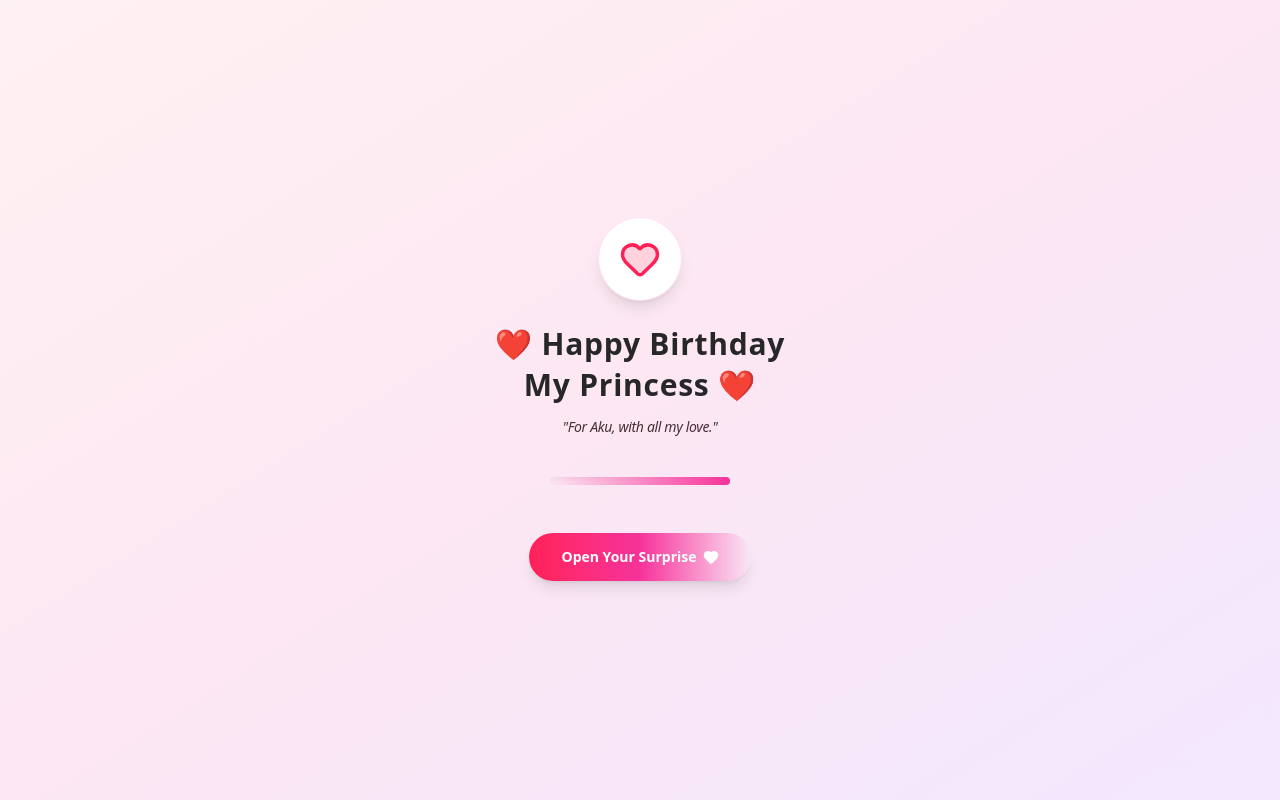
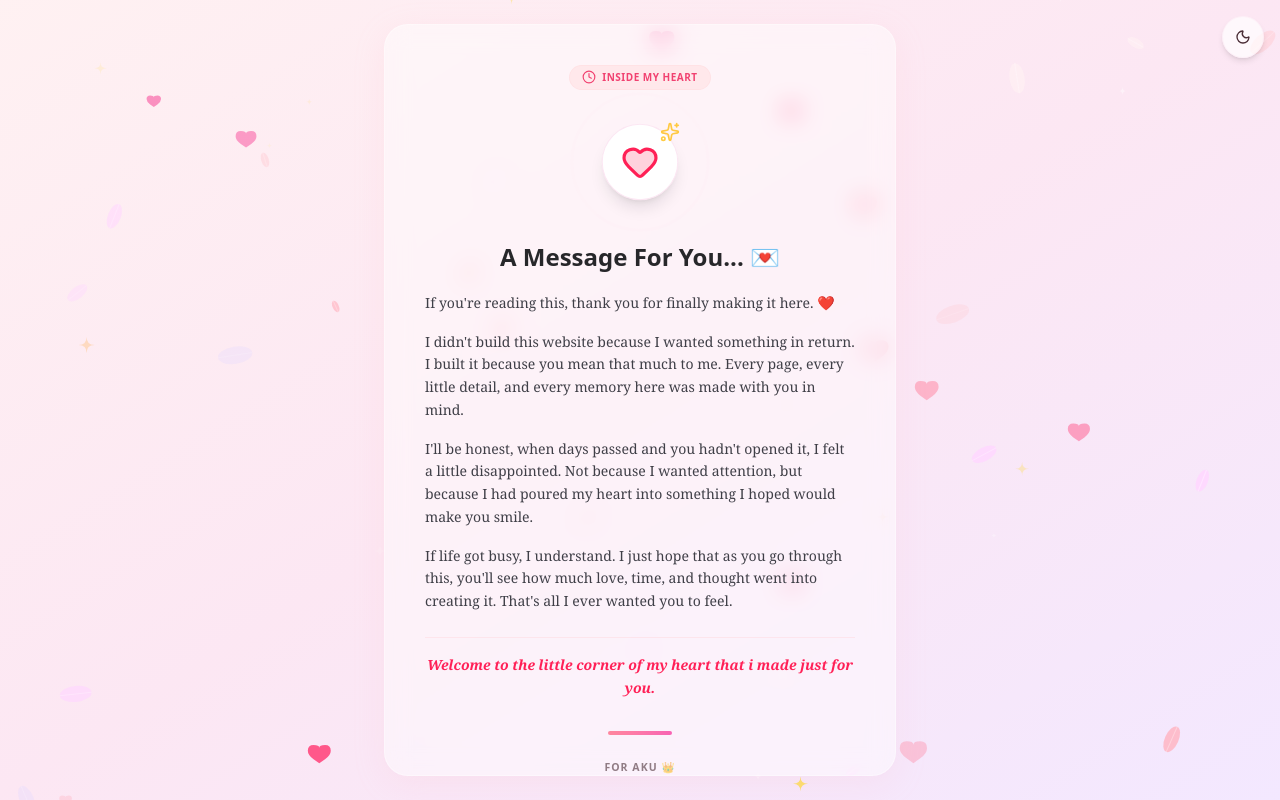
Before and after one commit to shashankdubey12345/Aku, a Next.js app: page / in a window 1280 px wide. Built offline with nearby package versions, Linux system fonts and the light colour scheme.

Commit message:
feat: add beautiful temporarily unavailable maintenance view with custom message

```diff
--- a/src/app/page.tsx
+++ b/src/app/page.tsx
@@ -16,6 +16,7 @@ import GiftBox from '@/components/GiftBox';
 import LoveQuiz from '@/components/LoveQuiz';
 import MusicController from '@/components/MusicController';
 import SurpriseMessage from '@/components/SurpriseMessage';
+import TemporaryUnavailable from '@/components/TemporaryUnavailable';
 
 import { playBackgroundMusic, triggerHaptic, playChimeSound, playPopSound, playSuccessSound } from '@/utils/sounds';
 
@@ -123,6 +124,20 @@ export default function Home() {
     triggerHaptic(100);
     window.print();
   };
+
+  // Set to true to show the "Temporarily Unavailable" (maintenance) page,
+  // or set NEXT_PUBLIC_MAINTENANCE_MODE=true in your environment variables.
+  const IS_MAINTENANCE_MODE = true;
+  const isMaintenanceMode = IS_MAINTENANCE_MODE || process.env.NEXT_PUBLIC_MAINTENANCE_MODE === 'true';
+
+  if (isMaintenanceMode) {
+    return (
+      <TemporaryUnavailable
+        isDark={isDark}
+        onDarkModeToggle={handleDarkModeToggle}
+      />
+    );
+  }
 
   return (
     <div className="relative min-h-screen w-full transition-colors duration-500 selection:bg-rose-200">
--- /dev/null
+++ b/src/components/TemporaryUnavailable.tsx
@@ -0,0 +1,138 @@
+'use client';
+
+import React from 'react';
+import { motion } from 'framer-motion';
+import { Heart, Moon, Sun, Sparkles, Clock } from 'lucide-react';
+import FloatingParticles from '@/components/FloatingParticles';
+import CursorSparkles from '@/components/CursorSparkles';
+
+interface TemporaryUnavailableProps {
+  isDark: boolean;
+  onDarkModeToggle: () => void;
+}
+
+export default function TemporaryUnavailable({
+  isDark,
+  onDarkModeToggle,
+}: TemporaryUnavailableProps) {
+  return (
+    <div className={`fixed inset-0 z-100 flex flex-col items-center justify-center p-4 bg-gradient-to-br transition-colors duration-500 overflow-hidden select-none ${
+      isDark
+        ? 'from-zinc-950 via-zinc-900 to-neutral-900'
+        : 'from-rose-50 via-pink-100 to-purple-100'
+    }`}>
+
+      {/* Background Interactive Overlays */}
+      <FloatingParticles />
+      <CursorSparkles />
+
+      {/* Background Glow */}
+      <div className={`absolute w-[320px] h-[320px] rounded-full blur-3xl -z-10 animate-pulse ${
+        isDark ? 'bg-rose-900/10' : 'bg-rose-250/20'
+      }`} />
+
+      {/* Floating Theme Control (top right) */}
+      <div className="absolute top-4 right-4 z-110">
+        <button
+          onClick={onDarkModeToggle}
+          className={`p-3 rounded-full border shadow-md transition-colors cursor-pointer ${
+            isDark
+              ? 'bg-zinc-800/80 hover:bg-zinc-800 text-zinc-300 border-white/5'
+              : 'bg-white/70 hover:bg-white text-zinc-650 border-pink-100/50'
+          }`}
+          title="Toggle Light/Dark Theme"
+        >
+          {isDark ? <Sun className="w-4 h-4 text-amber-500 fill-amber-300" /> : <Moon className="w-4 h-4" />}
+        </button>
+      </div>
+
+      {/* Main Glassmorphic Card */}
+      <motion.div
+        initial={{ opacity: 0, scale: 0.93 }}
+        animate={{ opacity: 1, scale: 1 }}
+        transition={{ duration: 0.6, ease: 'easeOut' }}
+        className={`w-full max-w-lg glass p-10 rounded-3xl border shadow-2xl flex flex-col items-center text-center relative ${
+          isDark
+            ? 'border-white/5 bg-zinc-900/80'
+            : 'border-pink-200/50 bg-white/80'
+        }`}
+      >
+
+        {/* Animated Badge Header */}
+        <div className={`flex items-center gap-1.5 px-3 py-1 rounded-full border text-[10px] font-black uppercase tracking-wider mb-6 animate-pulse ${
+          isDark
+            ? 'bg-rose-955/40 border-rose-900/40 text-rose-400'
+            : 'bg-rose-100 border-rose-200/40 text-rose-600'
+        }`}>
+          <Clock className="w-3.5 h-3.5" />
+          <span>Inside My Heart</span>
+        </div>
+
+        {/* Triple pulsing decorative circles & heart icon */}
+        <div className="relative w-24 h-24 flex items-center justify-center mb-8">
+          {/* Loop animations for ripple effect */}
+          <motion.div
+            animate={{ scale: [1, 1.4, 1], opacity: [0.4, 0, 0.4] }}
+            transition={{ duration: 2.2, repeat: Infinity, ease: 'easeInOut' }}
+            className={`absolute inset-0 rounded-full border-2 ${
+              isDark ? 'border-rose-500/20' : 'border-rose-300/30'
+            }`}
+          />
+          <motion.div
+            animate={{ scale: [1.1, 1.6, 1.1], opacity: [0.3, 0, 0.3] }}
+            transition={{ duration: 2.2, repeat: Infinity, ease: 'easeInOut', delay: 0.4 }}
+            className={`absolute inset-0 rounded-full border-2 ${
+              isDark ? 'border-pink-500/10' : 'border-pink-300/20'
+            }`}
+          />
+          <motion.div
+            animate={{ scale: [1, 1.08, 1] }}
+            transition={{ duration: 1.5, repeat: Infinity, ease: 'easeInOut' }}
+            className={`w-18 h-18 rounded-full flex items-center justify-center shadow-lg border ${
+              isDark ? 'bg-zinc-800 border-zinc-700/55' : 'bg-white border-pink-100'
+            }`}
+          >
+            <Heart className="w-9 h-9 text-rose-500 fill-rose-500/20" />
+          </motion.div>
+
+          <Sparkles className="w-5 h-5 text-amber-400 absolute top-2 right-2 animate-pulse" />
+        </div>
+
+        {/* Personal Message */}
+        <h1 className={`text-2xl font-bold leading-tight ${
+          isDark ? 'text-pink-100' : 'text-zinc-800'
+        }`}>
+          A Message For You... 💌
+        </h1>
+
+        <div className={`text-xs md:text-sm mt-5 space-y-4 text-left font-serif leading-relaxed ${
+          isDark ? 'text-zinc-300' : 'text-zinc-700'
+        }`}>
+          <p>If you&apos;re reading this, thank you for finally making it here. ❤️</p>
+          <p>I didn&apos;t build this website because I wanted something in return. I built it because you mean that much to me. Every page, every little detail, and every memory here was made with you in mind.</p>
+          <p>I&apos;ll be honest, when days passed and you hadn&apos;t opened it, I felt a little disappointed. Not because I wanted attention, but because I had poured my heart into something I hoped would make you smile.</p>
+          <p>If life got busy, I understand. I just hope that as you go through this, you&apos;ll see how much love, time, and thought went into creating it. That&apos;s all I ever wanted you to feel.</p>
+          <p className="font-bold text-center italic text-rose-500 dark:text-rose-450 mt-6 pt-4 border-t border-rose-200/35 dark:border-rose-900/25 text-xs md:text-sm leading-relaxed">
+            Welcome to the little corner of my heart that i made just for you.
+          </p>
+        </div>
+
+        {/* Small aesthetic divider strip */}
+        <div className="w-16 h-1 bg-gradient-to-r from-rose-400 to-pink-500 rounded-full mt-8 opacity-75" />
+
+      </motion.div>
+
+      {/* Decorative subtitle credits */}
+      <motion.p
+        initial={{ opacity: 0 }}
+        animate={{ opacity: 0.6 }}
+        transition={{ delay: 0.8 }}
+        className={`absolute bottom-6 text-[10.5px] font-bold uppercase tracking-widest ${
+          isDark ? 'text-zinc-500' : 'text-zinc-450'
+        }`}
+      >
+        For Aku 👑
+      </motion.p>
+    </div>
+  );
+}
```
